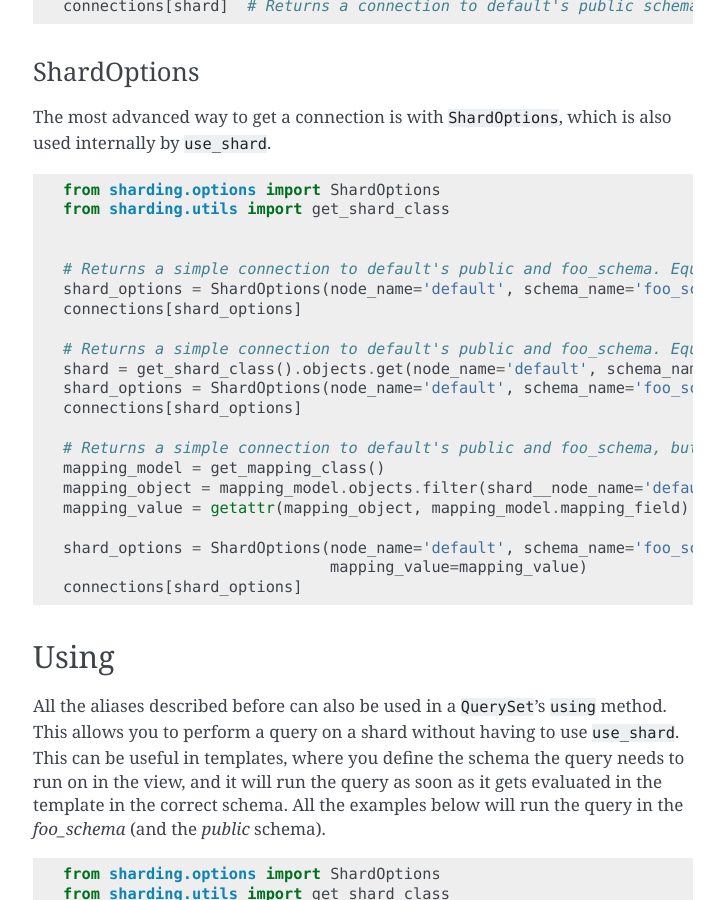
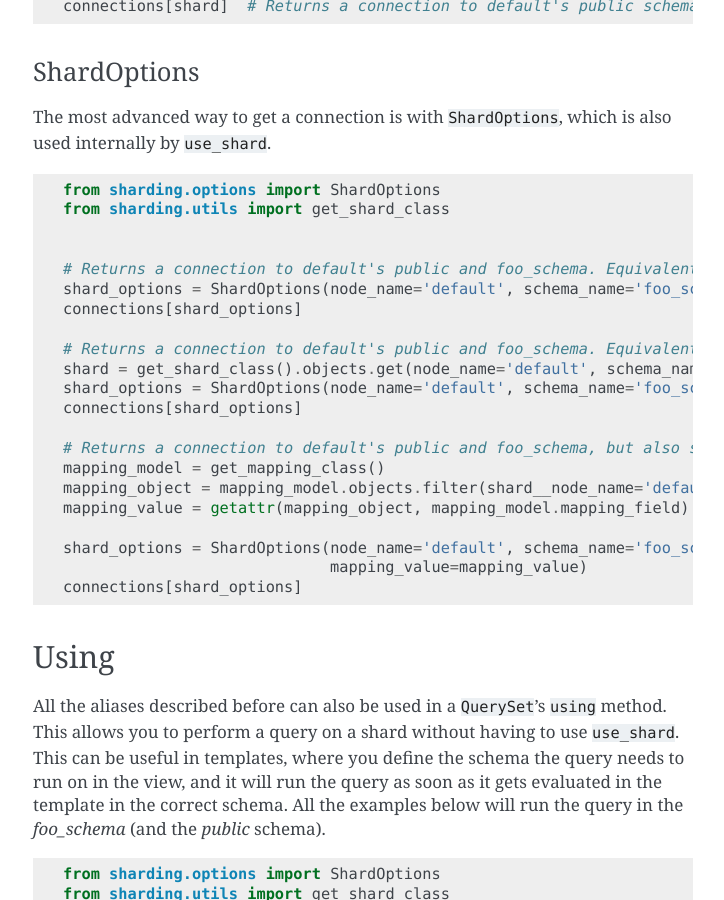
Before and after one commit to DjanQuiltDB/djanquiltdb, a Sphinx documentation site: the page built from docs/modules/connection.rst, in a window 1280 px wide and 900 px high, scrolled down 1441 px. Shown: the whole window, without its empty margins (387-1111 px from the left). Built offline with Sphinx 7.4.7, drawn with Linux system fonts in a browser that asks for light colours; formulas are drawn with MathJax 3; some of the changed text lies outside the part shown.

Commit message:
SHARDING-52 Change some wordings in the documentation

```diff
--- a/docs/modules/connection.rst
+++ b/docs/modules/connection.rst
@@ -81,16 +81,16 @@ The most advanced way to get a connection is with ``ShardOptions``, which is als
     from sharding.utils import get_shard_class
 
 
-    # Returns a simple connection to default's public and foo_schema. Equivalent to connections['default|foo_schema']
+    # Returns a connection to default's public and foo_schema. Equivalent to connections['default|foo_schema']
     shard_options = ShardOptions(node_name='default', schema_name='foo_schema')
     connections[shard_options]
 
-    # Returns a simple connection to default's public and foo_schema. Equivalent to connections[shard]
+    # Returns a connection to default's public and foo_schema. Equivalent to connections[shard]
     shard = get_shard_class().objects.get(node_name='default', schema_name='foo_schema')
     shard_options = ShardOptions(node_name='default', schema_name='foo_schema', shard_id=shard.id)
     connections[shard_options]
 
-    # Returns a simple connection to default's public and foo_schema, but also saves the mapping value as an option.
+    # Returns a connection to default's public and foo_schema, but also saves the mapping value as an option.
     mapping_model = get_mapping_class()
     mapping_object = mapping_model.objects.filter(shard__node_name='default', shard__schema_name='foo_schema').first()
     mapping_value = getattr(mapping_object, mapping_model.mapping_field)
```
Also changed, not shown: other parts of docs/modules/connection.rst (+3 -3 lines).
